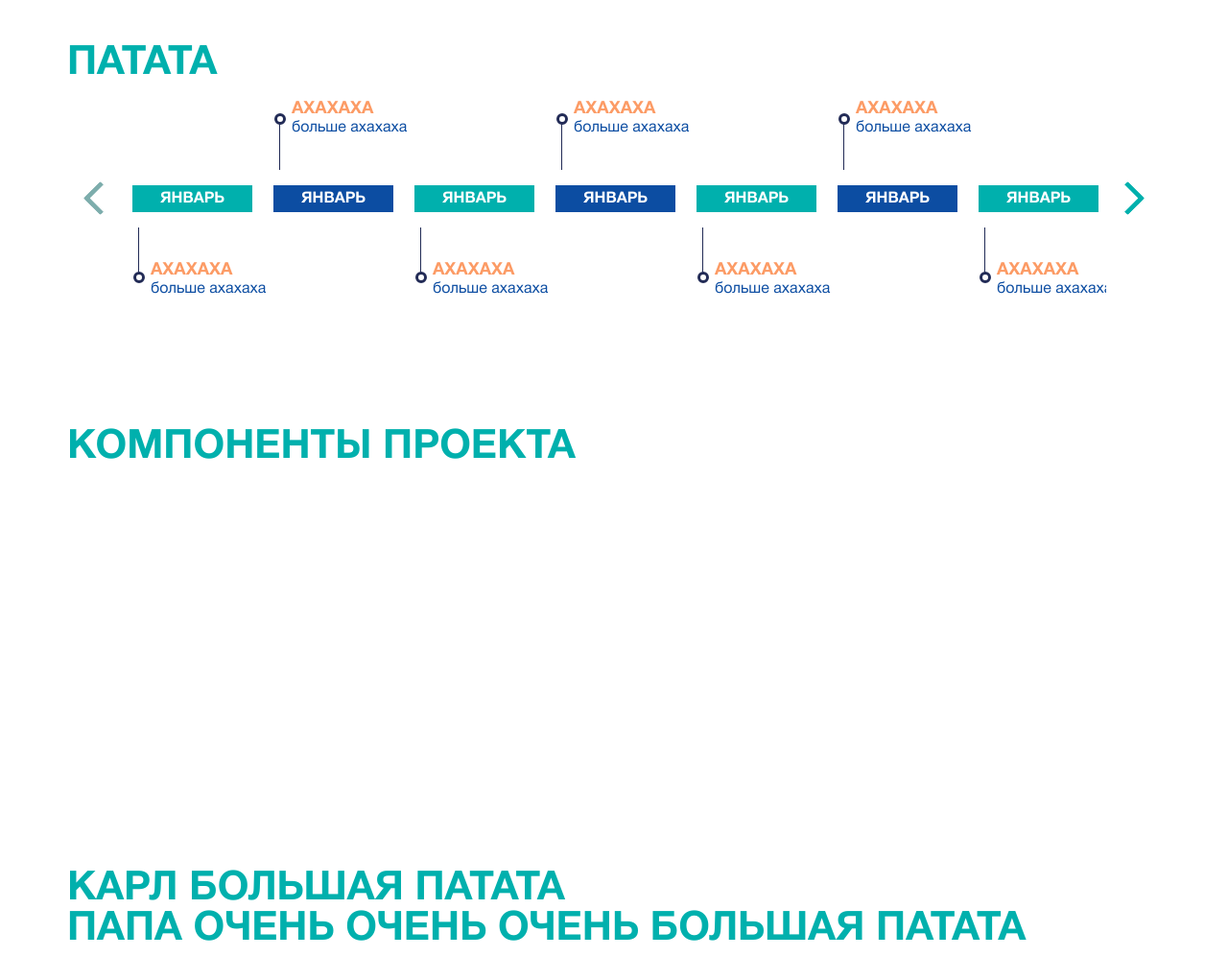
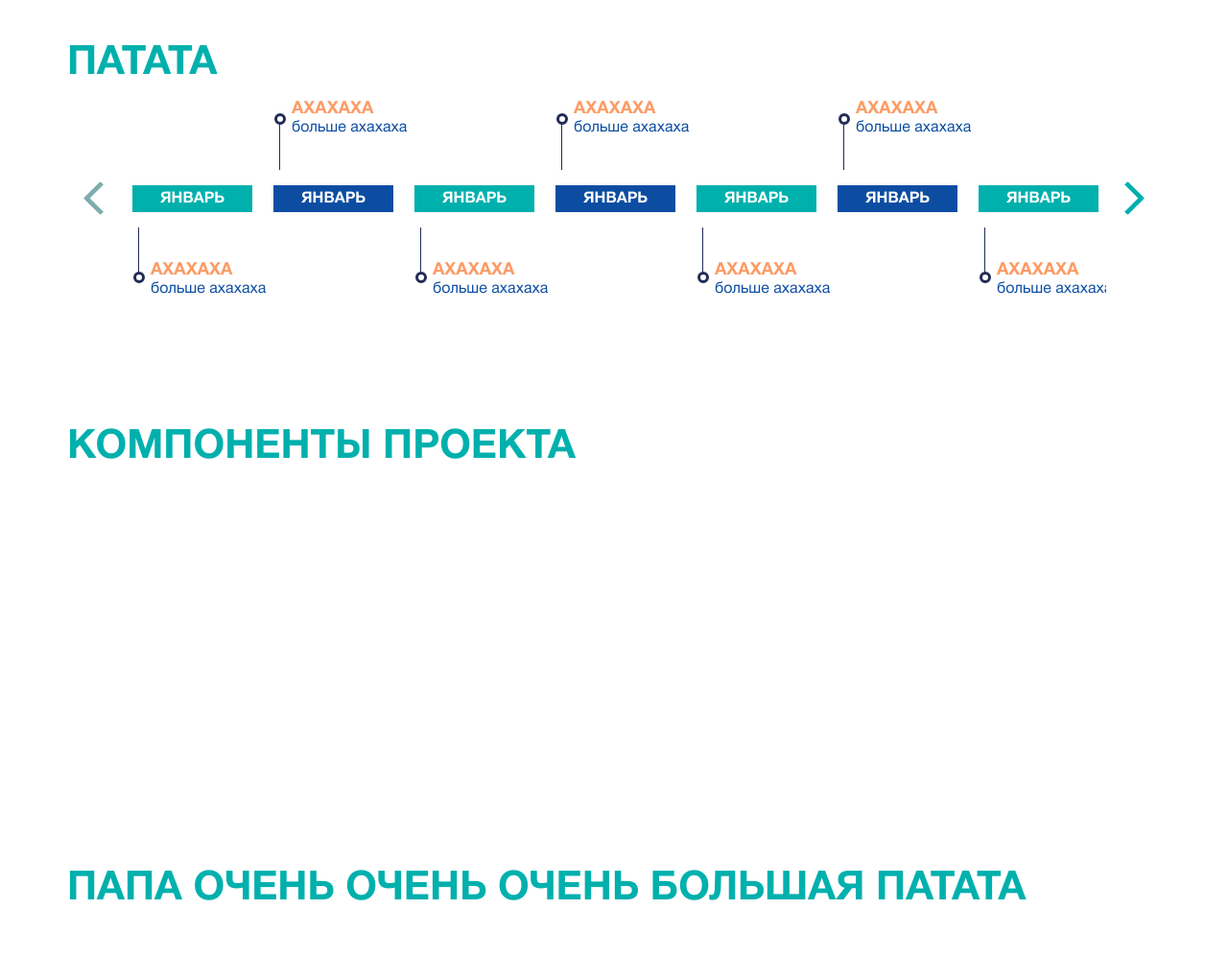
Before and after one commit to Lvl3Mage/peace_website, a plain HTML site: page peace_site/public_html/index.html in a window 1280 px wide. Shown: the part 1170-2167 px from the top of the page at 96% size. After the commit the page ends 2125 px from the top, so only its background shows below. Drawn offline with nearby package versions, Linux system fonts and the light colour scheme.

Commit message:
Footer finally organized

```diff
--- a/peace_site/public_html/index.html
+++ b/peace_site/public_html/index.html
@@ -945,11 +945,6 @@
 		</div>
 	</div>
 </section>
-<footer>
-	<div class="container">
-		<div class="decor-text__main-title"><span>карл большая патата</span></div>
-	</div>
-</footer>
 
 
 <footer>
```
Also changed, not shown: peace_site/public_html/assets/#source/html/content.html (+0 -5 lines), 1 other file.
